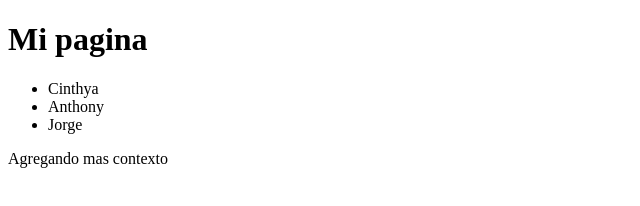
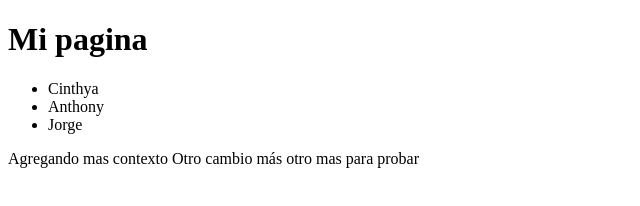
Before and after one commit to pjapon/itjapon1.0, a plain HTML site: page index.html in a window 1280 px wide. Shown: the whole page, without its empty margins (0-640 px from the left). Drawn offline with Linux system fonts and the light colour scheme.

Commit message:
Añadiendo mas cambios

```diff
--- a/index.html
+++ b/index.html
@@ -13,5 +13,7 @@
         <li>Jorge</li>
     </ul>
     <span>Agregando mas contexto</span>
+    <span>Otro cambio más</span>
+    <span>otro mas para probar</span>
 </body>
 </html>
```
